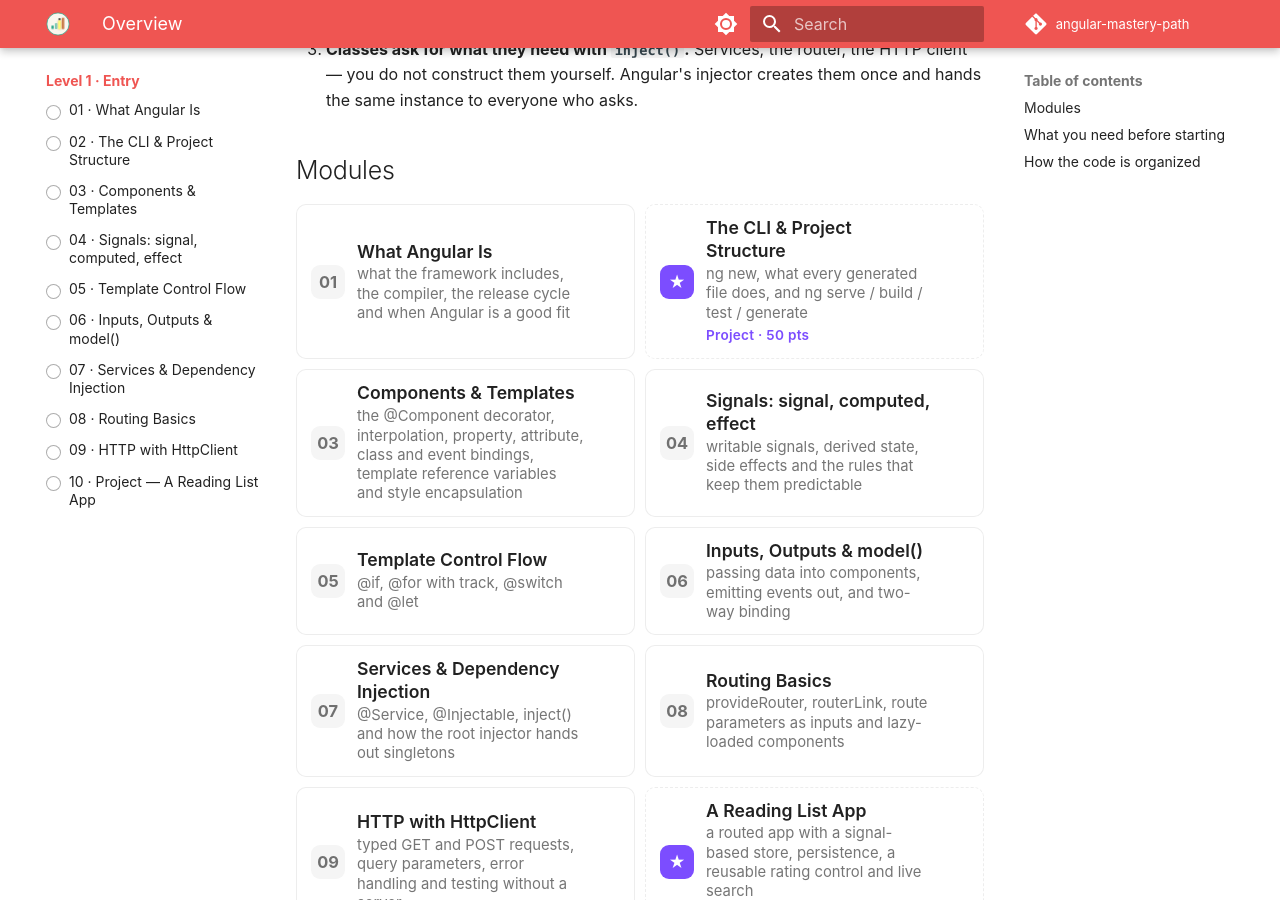
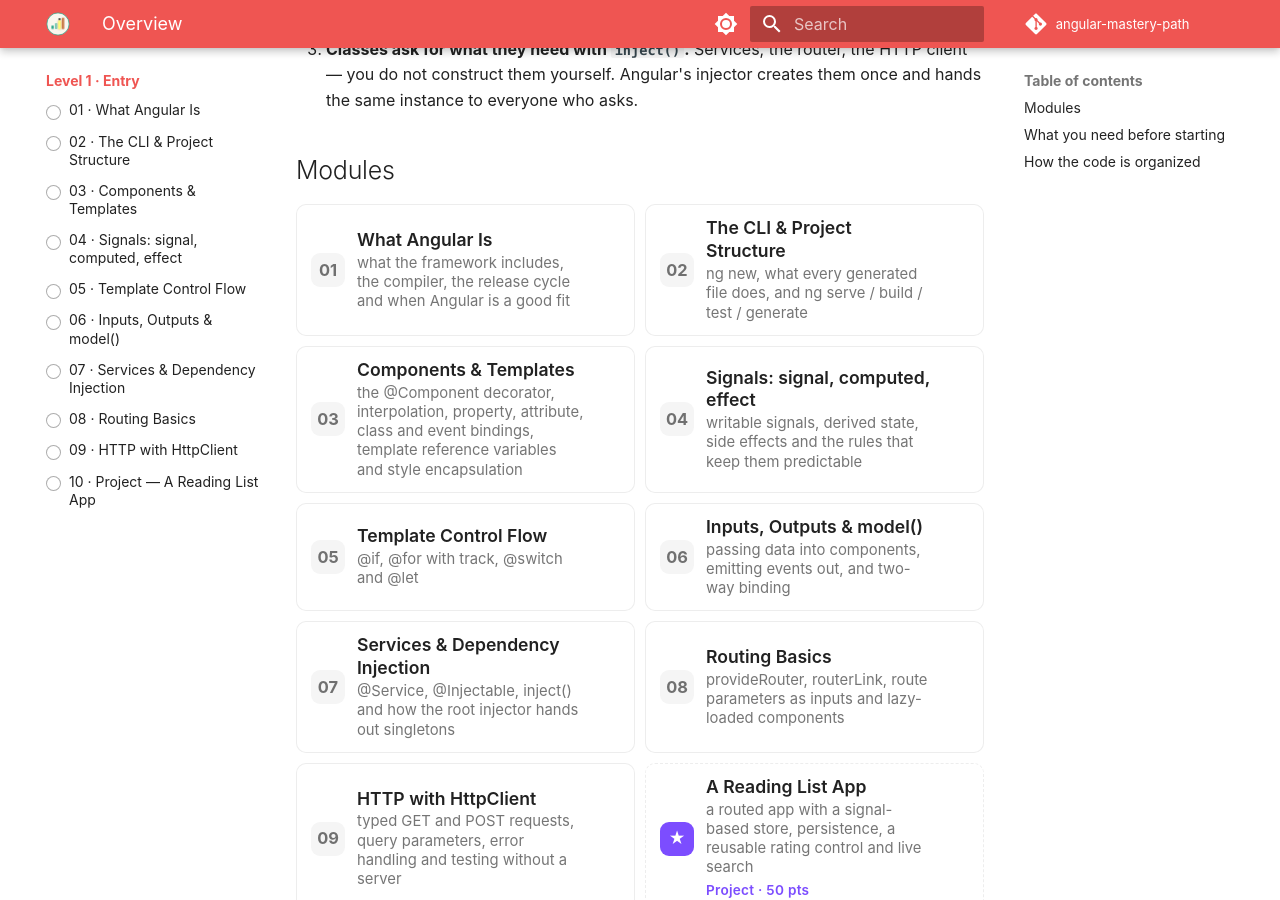
Before and after one commit to SIGILIPELLI/angular-mastery-path, an MkDocs documentation site: the page built from docs/level-1/index.md, in a window 1280 px wide and 900 px high, scrolled down 795 px. Built offline with MkDocs 1.6.1 and Material for MkDocs 9.7.7, drawn with Linux system fonts in a browser that asks for light colours; comment, search, counter and statistics services are not loaded.

Commit message:
Lesson and project counts use one definition; remove stale 'being written' notices
Co-Authored-By: Claude Sonnet 5.5 <noreply@anthropic.com>

```diff
--- a/docs/javascripts/progress-tracker.js
+++ b/docs/javascripts/progress-tracker.js
@@ -43,7 +43,7 @@
     } catch (e) { return null; }
   }
   function isProjectSlug(slug) {
-    return /project|capstone/i.test(slug || "");
+    return /(^|\/)\d+-(project|capstone)\b/i.test(slug || "");
   }
   function pointsFor(slug) {
     return isProjectSlug(slug) ? POINTS_PROJECT : POINTS_LESSON;
```
Also changed, not shown: docs/index.md (+1 -1 lines).
